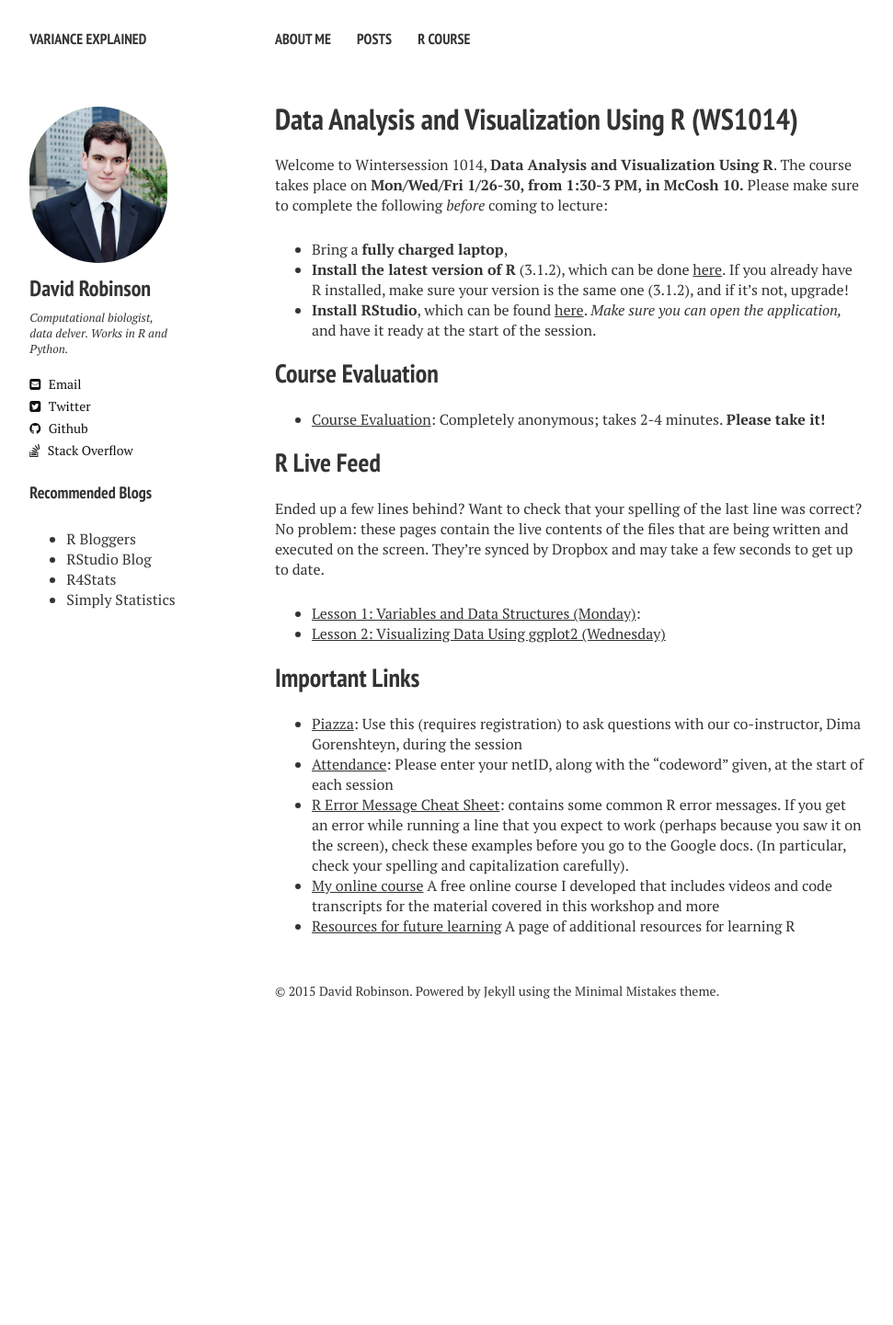
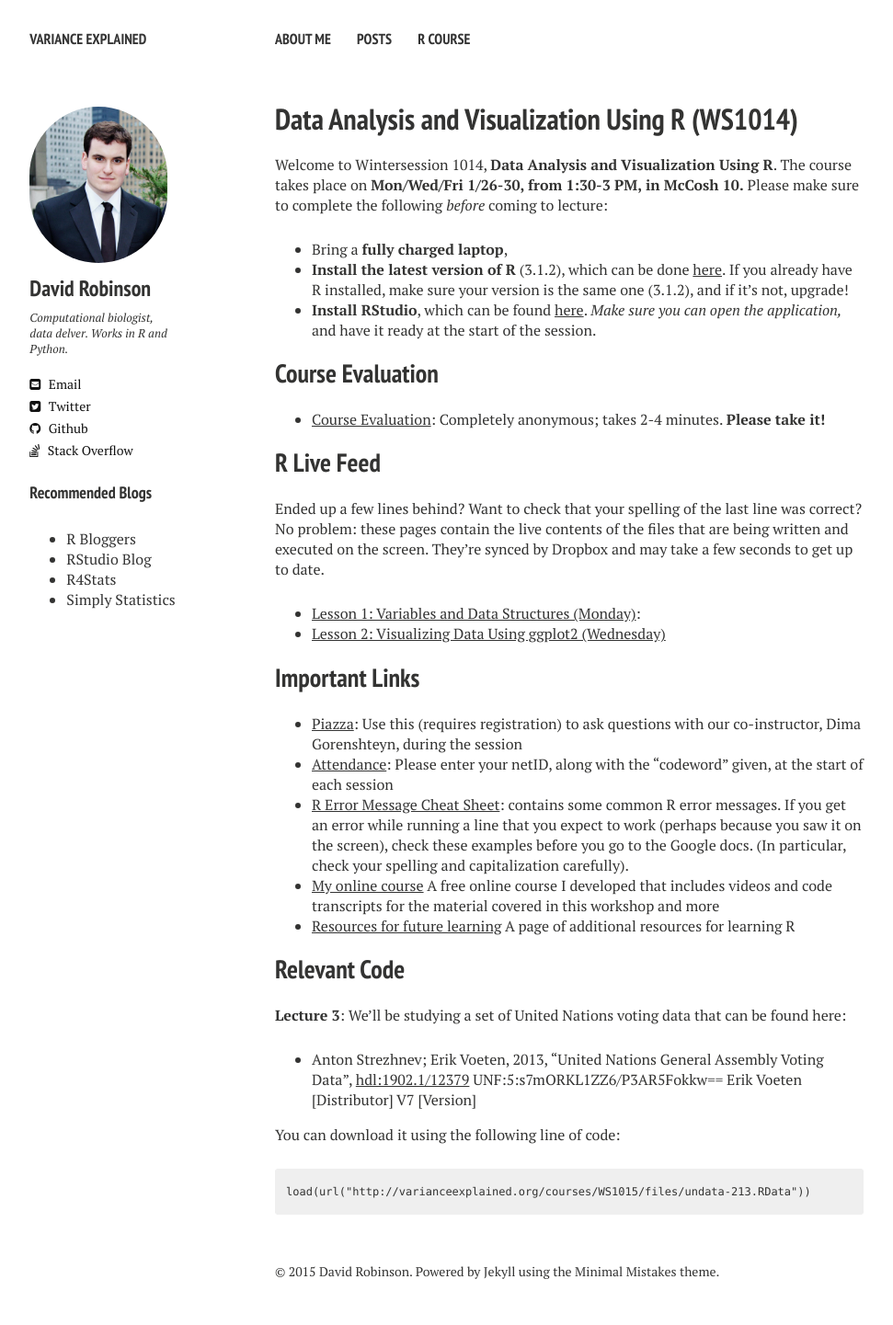
Before and after one commit to orenetar3/dgrtwo.github.com, a Jekyll site: the page built from courses/WS1014/index.md, in a window 1280 px wide. Shown: the whole page at 92% size, without its empty margins (21-992 px from the left). Built offline with Jekyll 4.4.1, drawn with Linux system fonts in a browser that asks for light colours; nearby versions of some CDN libraries; before the commit the page ends 1136 px from its top, so only the background shows below that.

Commit message:
Added data code

```diff
--- a/courses/WS1014/index.md
+++ b/courses/WS1014/index.md
@@ -32,3 +32,14 @@ Important Links
 * [R Error Message Cheat Sheet](/courses/errors): contains some common R error messages. If you get an error while running a line that you expect to work (perhaps because you saw it on the screen), check these examples before you go to the Google docs. (In particular, check your spelling and capitalization carefully).
 * [My online course](/RData/) A free online course I developed that includes videos and code transcripts for the material covered in this workshop and more
 * [Resources for future learning](/RData/resources/) A page of additional resources for learning R
+
+Relevant Code
+---------------
+
+**Lecture 3**: We'll be studying a set of United Nations voting data that can be found here:
+
+* Anton Strezhnev; Erik Voeten, 2013, "United Nations General Assembly Voting Data", <a href="http://hdl.handle.net/1902.1/12379">hdl:1902.1/12379</a> UNF:5:s7mORKL1ZZ6/P3AR5Fokkw== Erik Voeten [Distributor] V7 [Version]
+
+You can download it using the following line of code:
+
+    load(url("http://varianceexplained.org/courses/WS1015/files/undata-213.RData"))
```
